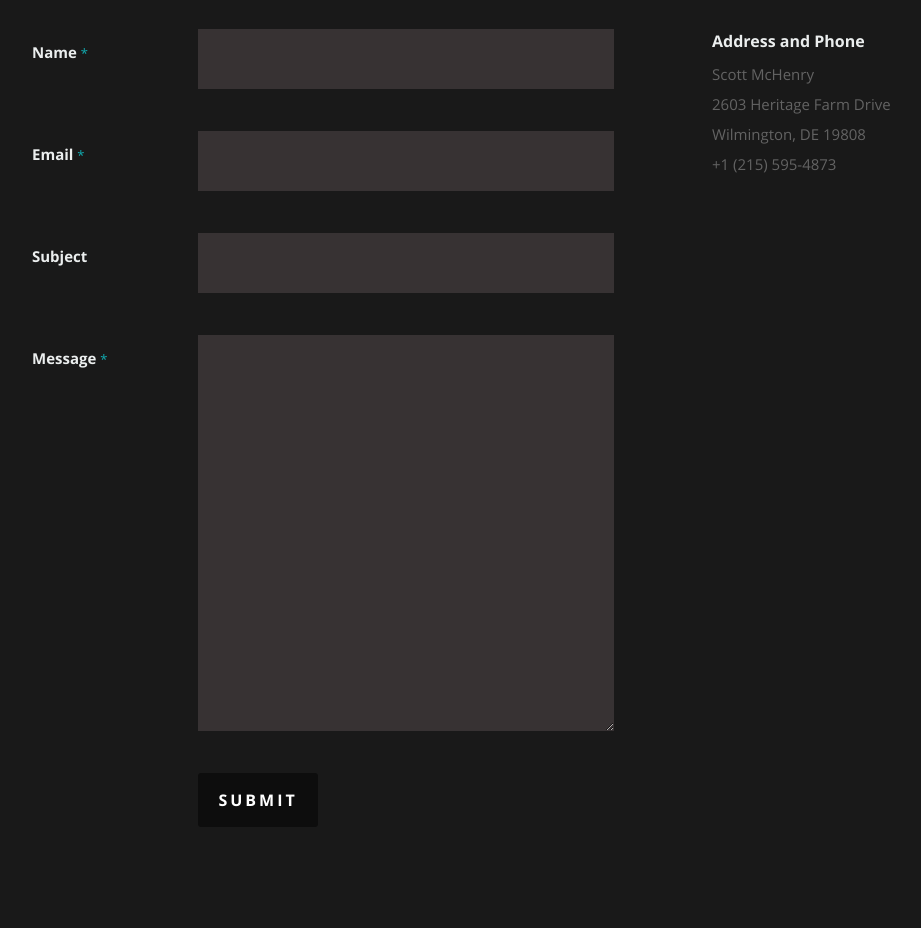
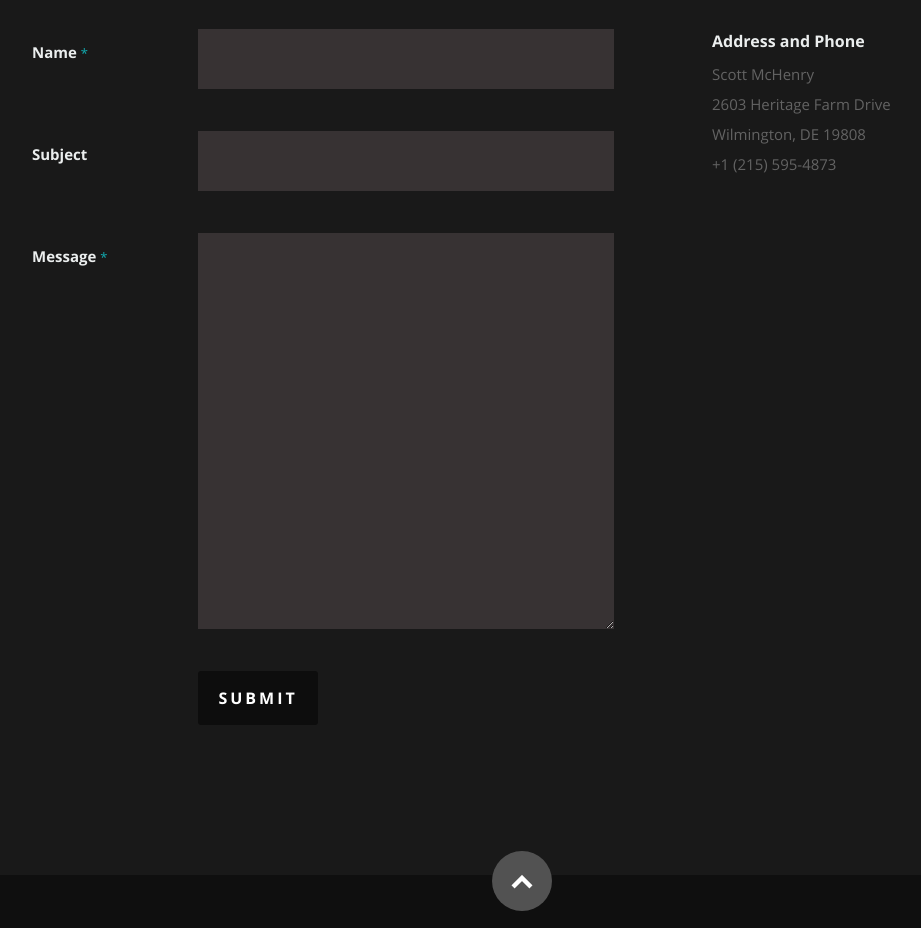
Before and after one commit to tbakerx/react-resume-template, a React (Create React App) app: page / in a window 1280 px wide. Shown: the part 5600-6528 px from the top of the page, without its empty margins (118-1039 px from the left). Built offline with nearby package versions, Linux system fonts and the light colour scheme.

Commit message:
Nevermind

```diff
--- a/public/js/init.js
+++ b/public/js/init.js
@@ -142,12 +142,10 @@
       $('#image-loader').fadeIn();
 
       var contactName = $('#contactForm #contactName').val();
-      var contactEmail = $('#contactForm #contactEmail').val();
       var contactSubject = $('#contactForm #contactSubject').val();
       var contactMessage = $('#contactForm #contactMessage').val();
 
       $.getJSON("resumeData.json",function(data) {
-         console.log(contactEmail);
          window.location.href = `mailto:${data.main.email}?subject=${contactName} - ${contactSubject}&body=${contactMessage}`;
       }).error(function() {
          console.log("error");
--- a/src/Components/Contact.js
+++ b/src/Components/Contact.js
@@ -32,10 +32,6 @@ class Contact extends Component {
                   <div>
 						   <label htmlFor="contactName">Name <span className="required">*</span></label>
 						   <input type="text" defaultValue="" size="35" id="contactName" name="contactName" onChange={this.handleChange}/>
-                  </div>
-                  <div>
-                     <label htmlFor="contactEmail">Email <span className="required">*</span></label>
-                     <input type="text" defaultValue="" size="35" id="contactEmail" name="contactEmail" onChange={this.handleChange}/>
                   </div>
                   <div>
 						   <label htmlFor="contactSubject">Subject</label>
```
